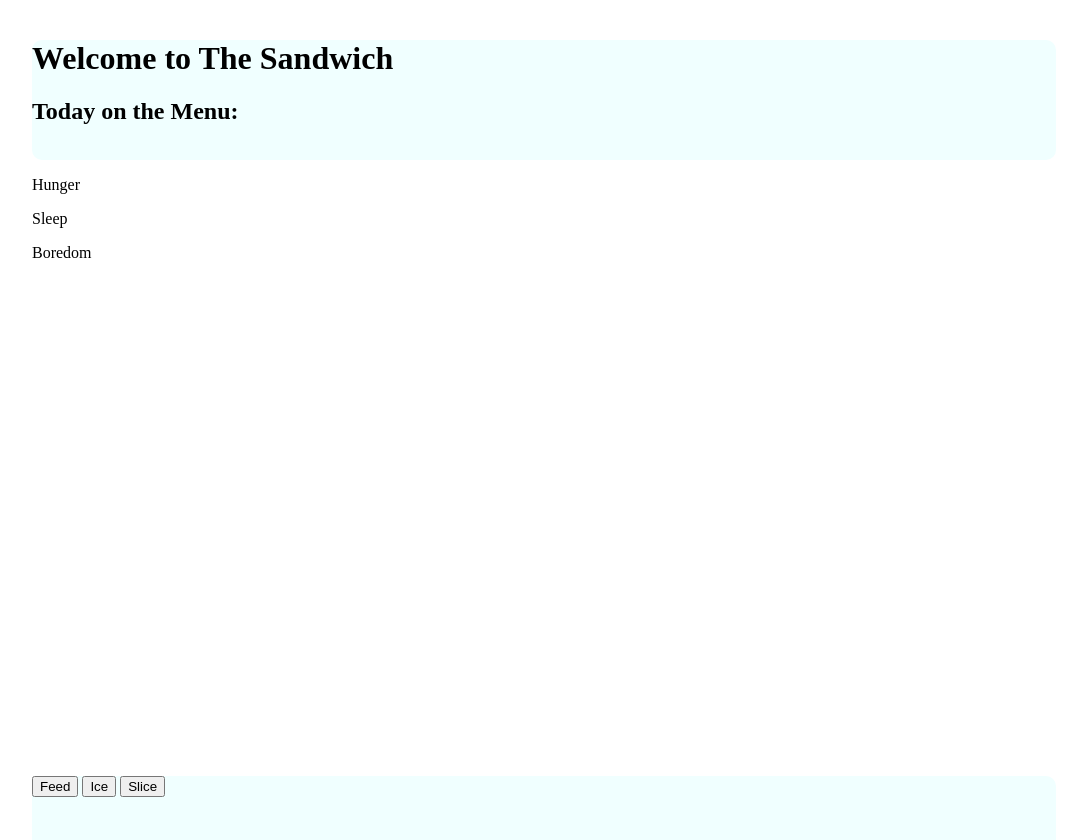
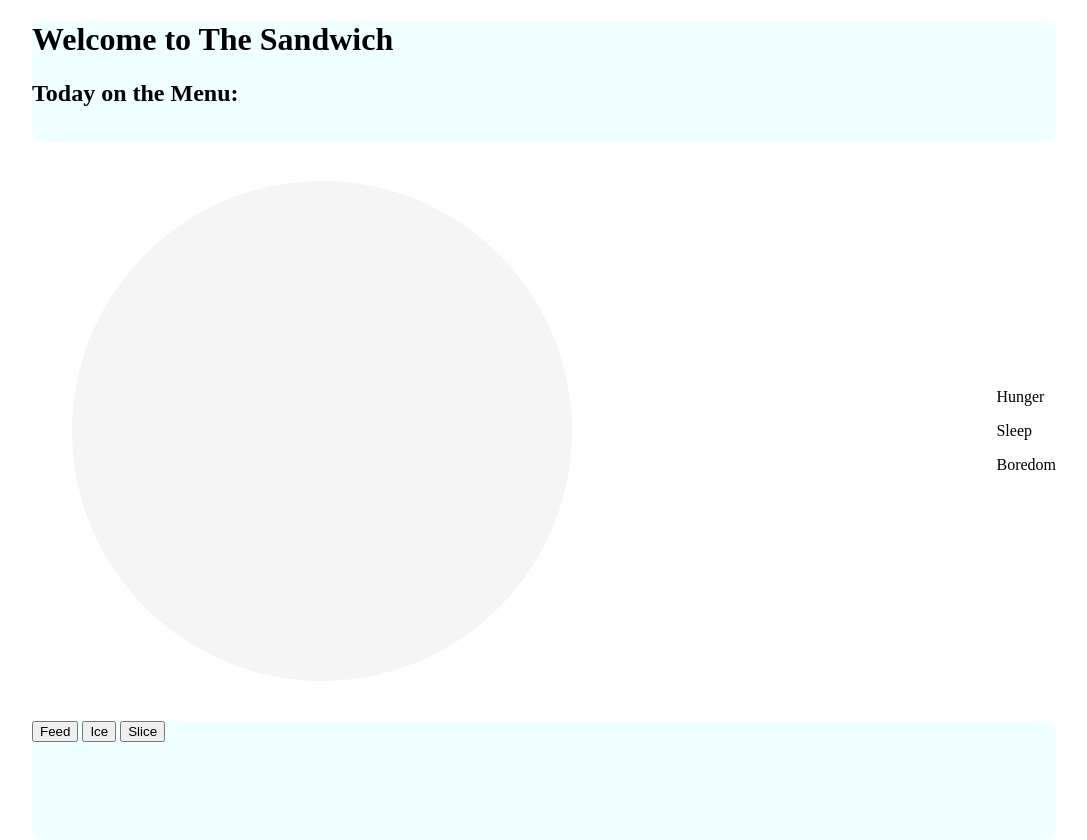
Before and after one commit to jennifergoldberg/Project-Zero-The-Sandwich, a plain HTML site: page index.html in a window 1280 px wide. Shown: the whole page, without its empty margins (96-1183 px from the left). After the commit the page ends 800 px from the top, so only its background shows below. Drawn offline with nearby package versions, Linux system fonts and the light colour scheme.

Commit message:
made the plate

```diff
--- a/styles/styles.css
+++ b/styles/styles.css
@@ -5,7 +5,7 @@
 body {
     padding: 0;
     margin: auto;
-    height: 100vh;
+    height: 10vh;
     width: 1024px;
 }
 
@@ -14,11 +14,22 @@ header {
     border-radius: 10px;
     height: 120px;
     align-items: center;
-    margin-top: 40px;
+    margin-top: 20px;
 }
 
 main {
-    height: 600px;
+    display: flex;
+    align-items: center;
+    justify-content: space-between;
+}
+
+#plate {
+    height: 500px;
+    width: 500px;
+    background-color: whitesmoke;
+    border-radius: 500px;
+    margin: 40px;
+
 }
 
 footer {
@@ -27,4 +38,5 @@ footer {
     width: 1024px;
     border-radius: 10px;
     position: fixed;
+    margin-bottom: 20px;
 }
```
